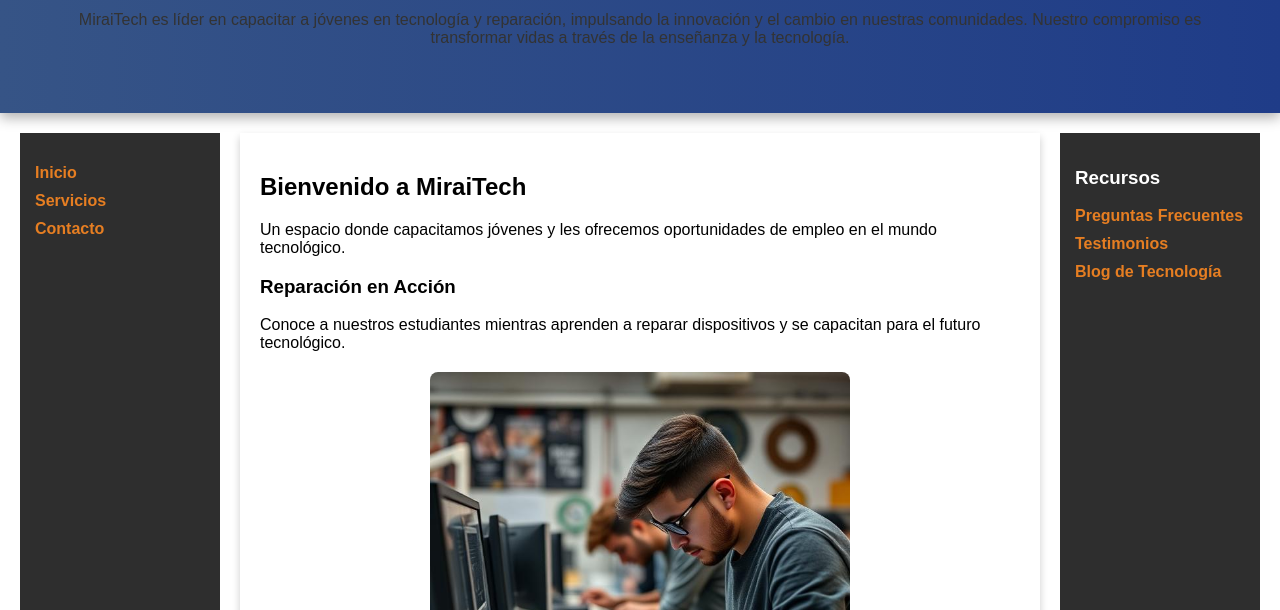
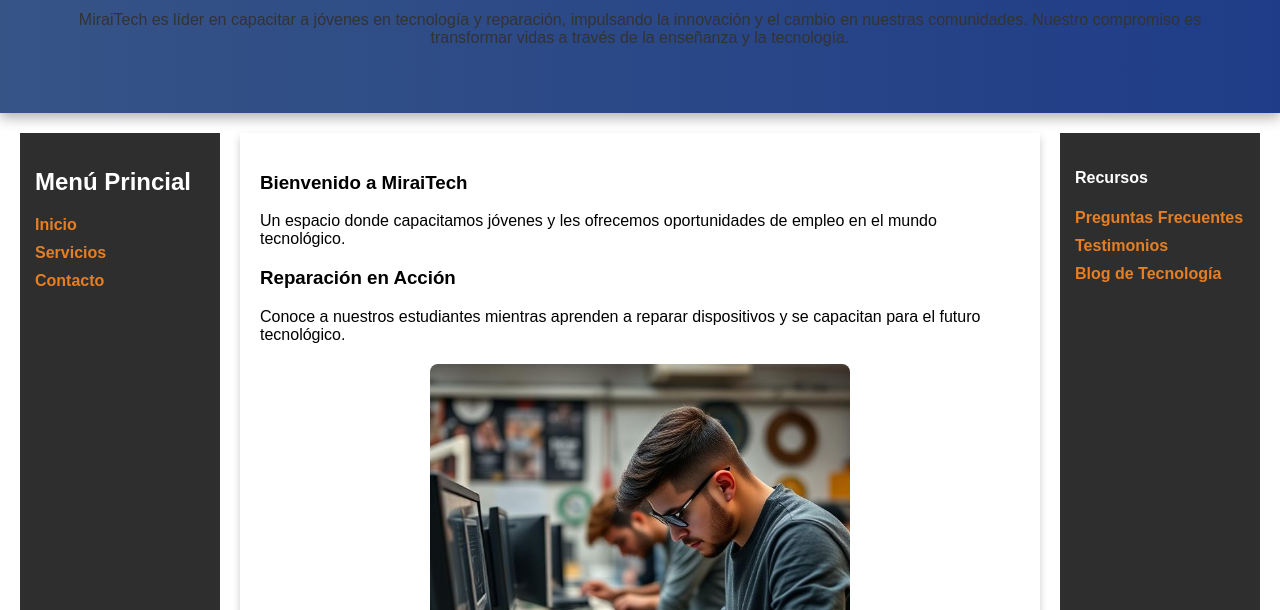
Before and after one commit to RogerMontemayor92/MiraiTech, a plain HTML site: page index.html in a window 1280 px wide. Shown: the part 190-800 px from the top of the page. Drawn offline with Linux system fonts and the light colour scheme.

Commit message:
Update index.html

```diff
--- a/index.html
+++ b/index.html
@@ -28,6 +28,7 @@
   <!-- Contenido principal -->
   <div class="container">
     <aside class="left-menu">
+      <h2>Menú Princial</h2>
       <nav>
         <ul>
           <li><a href="#">Inicio</a></li>
@@ -38,7 +39,7 @@
     </aside>
 
     <main class="content">
-      <h2>Bienvenido a MiraiTech</h2>
+      <h3>Bienvenido a MiraiTech</h3>
       <p>
         Un espacio donde capacitamos jóvenes y les ofrecemos oportunidades de empleo en el mundo tecnológico.
       </p>
@@ -57,7 +58,7 @@
     </main>
 
     <aside class="right-menu">
-      <h3>Recursos</h3>
+      <h4>Recursos</h4>
       <ul>
         <li><a href="#">Preguntas Frecuentes</a></li>
         <li><a href="#">Testimonios</a></li>
```
